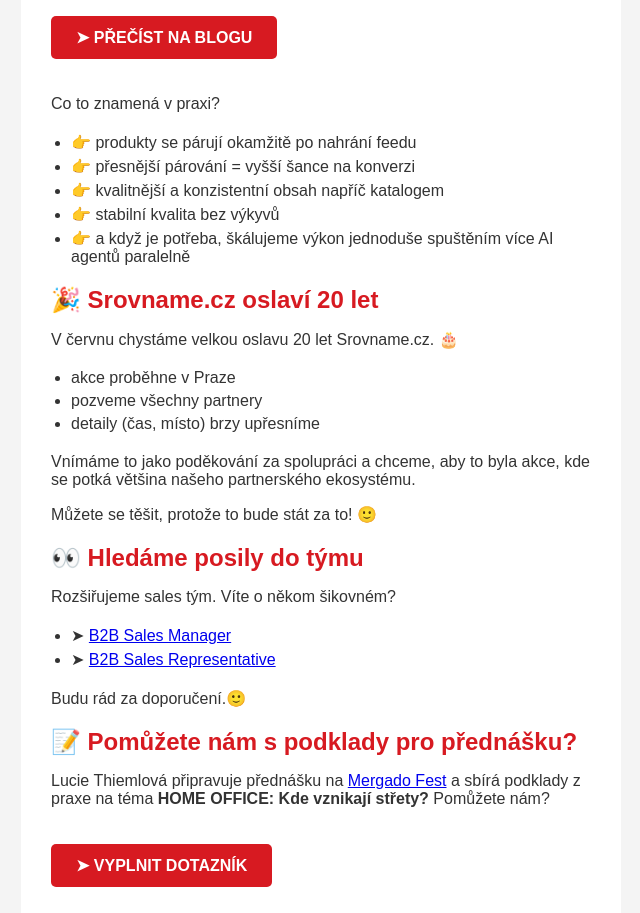
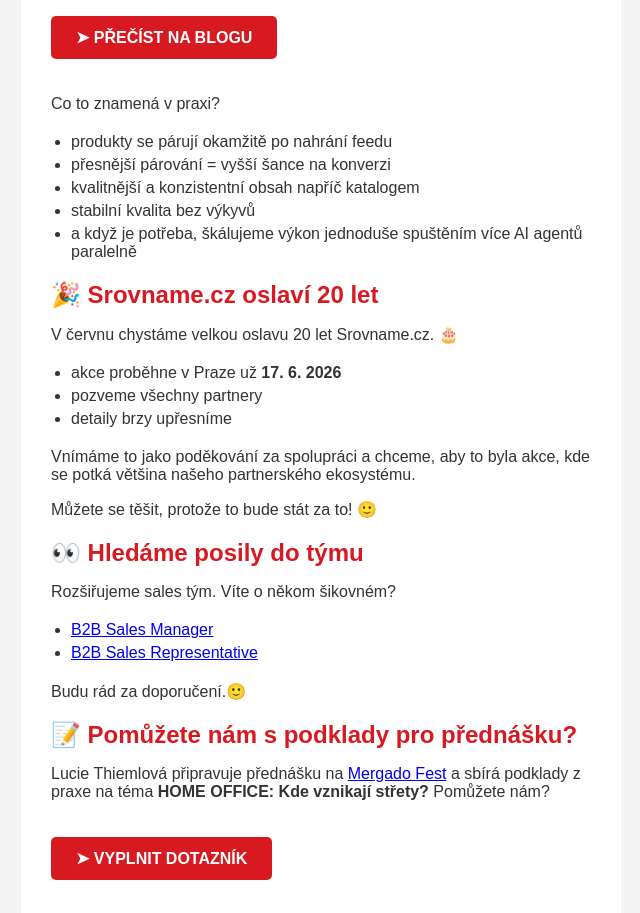
Before and after one commit to luciethiemlova-sys/newsletter-pro-partnery, a website: page index.html in a window 1280 px wide. Shown: the part 1220-2133 px from the top of the page, without its empty margins (319-959 px from the left). Drawn offline with Linux system fonts and the light colour scheme.

Commit message:
Sjednocení odrážek - odstranění emoji z li položek

```diff
--- a/index.html
+++ b/index.html
@@ -204,20 +204,20 @@
 
                         <p>Co to znamená v praxi?</p>
                         <ul class="partner-list">
-                            <li>👉 produkty se párují okamžitě po nahrání feedu</li>
-                            <li>👉 přesnější párování = vyšší šance na konverzi</li>
-                            <li>👉 kvalitnější a konzistentní obsah napříč katalogem</li>
-                            <li>👉 stabilní kvalita bez výkyvů</li>
-                            <li>👉 a když je potřeba, škálujeme výkon jednoduše spuštěním více AI agentů paralelně</li>
+                            <li>produkty se párují okamžitě po nahrání feedu</li>
+                            <li>přesnější párování = vyšší šance na konverzi</li>
+                            <li>kvalitnější a konzistentní obsah napříč katalogem</li>
+                            <li>stabilní kvalita bez výkyvů</li>
+                            <li>a když je potřeba, škálujeme výkon jednoduše spuštěním více AI agentů paralelně</li>
                         </ul>
 
                         <!-- Anniversary Section -->
                         <h2 class="section-title">🎉 Srovname.cz oslaví 20 let</h2>
                         <p>V červnu chystáme velkou oslavu 20 let Srovname.cz. 🎂</p>
                         <ul class="partner-list">
-                            <li>akce proběhne v Praze</li>
+                            <li>akce proběhne v Praze už <strong>17. 6. 2026</strong></li>
                             <li>pozveme všechny partnery</li>
-                            <li>detaily (čas, místo) brzy upřesníme</li>
+                            <li>detaily brzy upřesníme</li>
                         </ul>
                         <p>Vnímáme to jako poděkování za spolupráci a chceme, aby to byla akce, kde se potká většina našeho partnerského ekosystému.</p>
                         <p>Můžete se těšit, protože to bude stát za to! 🙂</p>
@@ -226,8 +226,8 @@
                         <h2 class="section-title">👀 Hledáme posily do týmu</h2>
                         <p>Rozšiřujeme sales tým. Víte o někom šikovném?</p>
                         <ul class="partner-list">
-                            <li>➤ <a href="https://blog.srovname.cz/2026/03/hledame-b2b-sales-manager-pro-srovname-cz/" target="_blank" rel="noopener noreferrer">B2B Sales Manager</a></li>
-                            <li>➤ <a href="https://blog.srovname.cz/2026/04/hledame-b2b-sales-representative-pro-srovname-cz/" target="_blank" rel="noopener noreferrer">B2B Sales Representative</a></li>
+                            <li><a href="https://blog.srovname.cz/2026/03/hledame-b2b-sales-manager-pro-srovname-cz/" target="_blank" rel="noopener noreferrer">B2B Sales Manager</a></li>
+                            <li><a href="https://blog.srovname.cz/2026/04/hledame-b2b-sales-representative-pro-srovname-cz/" target="_blank" rel="noopener noreferrer">B2B Sales Representative</a></li>
                         </ul>
                         <p>Budu rád za doporučení.🙂</p>
 
```
